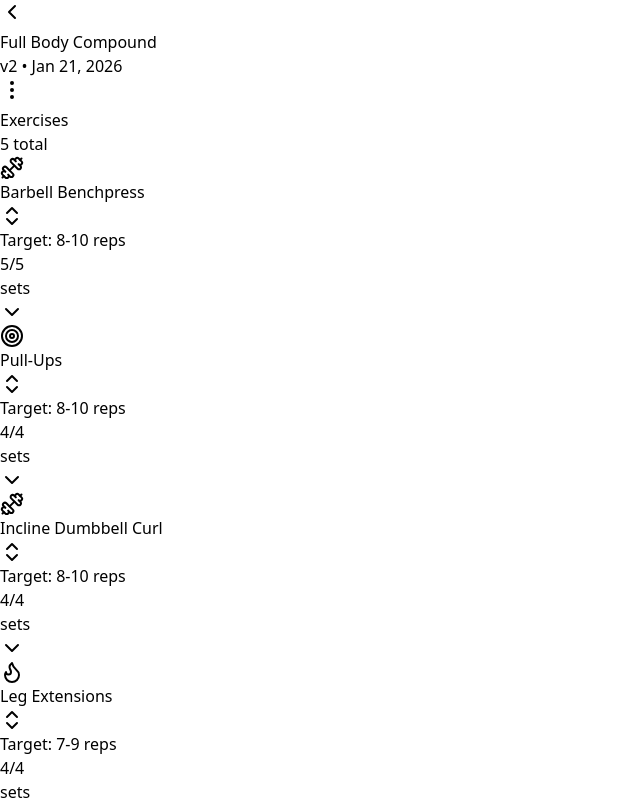
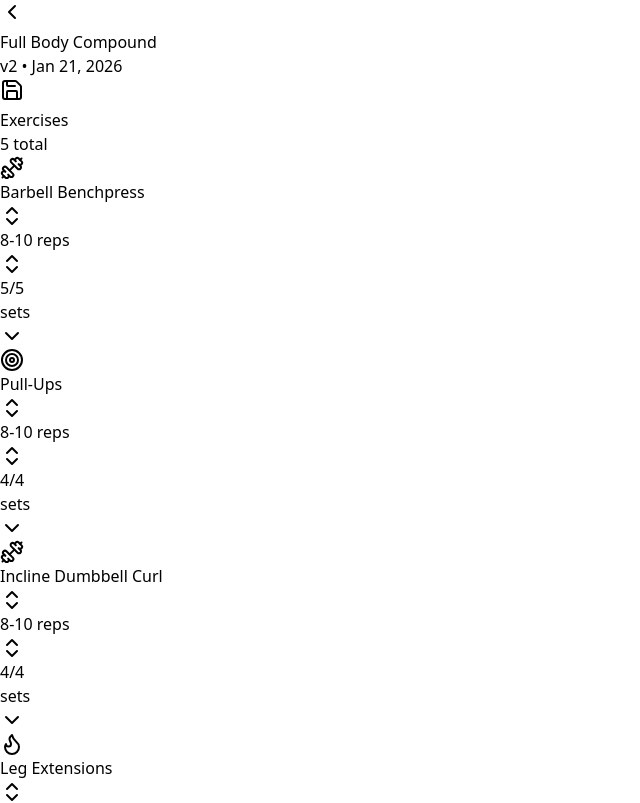
Before and after one commit to JHoang6900/progressive_overloader, a React (Vite) app: page / in a window 1280 px wide. Shown: the top 803 px of the page, without its empty margins (0-640 px from the left). Built offline with nearby package versions, Linux system fonts and the light colour scheme.

Commit message:
comboboxes properly applied to ExerciseSelector_v2.jsx for both exercises and rep ranges.

```diff
--- a/src/ExerciseSelector_v1.jsx
+++ b/src/ExerciseSelector_v1.jsx
@@ -1,6 +1,6 @@
 import React, { useState } from 'react'
 import { motion, AnimatePresence } from 'framer-motion'
-import Combobox from './ComboBox'
+import Combobox from './components/ui/archived/ComboBox'
 // import { Combobox } from "@/components/ui/combobox"
 
 import {
--- a/src/ExerciseSelector_v2.jsx
+++ b/src/ExerciseSelector_v2.jsx
@@ -1,8 +1,7 @@
-import React, { useState } from 'react'
-import { motion, AnimatePresence } from 'framer-motion'
-// import Combobox from './ComboBox'
-import { Combobox } from "@/components/ui/combobox"
-import { ALL_EXERCISES } from './data/exercises'
+import React, { useState } from "react";
+import { motion, AnimatePresence } from "framer-motion";
+import { Combobox } from "@/components/ui/combobox";
+import { ALL_EXERCISES, REP_RANGES } from "./data/exercises";
 
 import {
   ChevronLeftIcon,
@@ -17,103 +16,154 @@ import {
   TargetIcon,
   FlameIcon,
   MessageCircleIcon,
-  CircleEllipsis
-} from 'lucide-react'
-
-
+  CircleEllipsis,
+  SaveIcon
+} from "lucide-react";
 
 const exercises = [
   {
-    id: '1',
-    name: 'Barbell Benchpress',
-    icon: 'dumbbell',
-    targetReps: '8-10',
+    id: "1",
+    name: "Barbell Benchpress",
+    icon: "dumbbell",
+    targetReps: "8-10",
     sets: [
-      { weight: '45+15lbs', reps: '5' },
-      { weight: '45+15lbs', reps: '5' },
-      { weight: '45+15lbs', reps: '5' },
-      { weight: '45+15lbs', reps: '4' },
-      { weight: '45+15lbs', reps: '4' },
+      { weight: "45+15lbs", reps: "5" },
+      { weight: "45+15lbs", reps: "5" },
+      { weight: "45+15lbs", reps: "5" },
+      { weight: "45+15lbs", reps: "4" },
+      { weight: "45+15lbs", reps: "4" },
     ],
-    notes: '5x5 last 2 sets were 5x4',
+    notes: "5x5 last 2 sets were 5x4",
   },
   {
-    id: '2',
-    name: 'Pull-Ups',
-    icon: 'target',
-    targetReps: '8-10',
+    id: "2",
+    name: "Pull-Ups",
+    icon: "target",
+    targetReps: "8-10",
     sets: [
-      { weight: 'Green', reps: '10', isGreen: true },
-      { weight: 'Green', reps: '5 | 3', isGreen: true },
-      { weight: 'Green', reps: '5 | 3', isGreen: true },
-      { weight: 'Green', reps: '5 | 3', isGreen: true },
+      { weight: "Green", reps: "10", isGreen: true },
+      { weight: "Green", reps: "5 | 3", isGreen: true },
+      { weight: "Green", reps: "5 | 3", isGreen: true },
+      { weight: "Green", reps: "5 | 3", isGreen: true },
     ],
   },
   {
-    id: '3',
-    name: 'Incline Dumbbell Curl',
-    icon: 'dumbbell',
-    targetReps: '8-10',
+    id: "3",
+    name: "Incline Dumbbell Curl",
+    icon: "dumbbell",
+    targetReps: "8-10",
     sets: [
-      { weight: '20lbs', reps: '10' },
-      { weight: '20lbs', reps: '5' },
-      { weight: '15lbs', reps: '10' },
-      { weight: '15lbs', reps: '10' },
+      { weight: "20lbs", reps: "10" },
+      { weight: "20lbs", reps: "5" },
+      { weight: "15lbs", reps: "10" },
+      { weight: "15lbs", reps: "10" },
     ],
   },
   {
-    id: '4',
-    name: 'Leg Extensions',
-    icon: 'flame',
-    targetReps: '7-9',
+    id: "4",
+    name: "Leg Extensions",
+    icon: "flame",
+    targetReps: "7-9",
     sets: [
-      { weight: '85lbs', reps: '10', isRed: true },
-      { weight: '100lbs', reps: '10', isRed: true },
-      { weight: '100lbs', reps: '10', isRed: true },
-      { weight: '100lbs', reps: '10', isRed: true },
+      { weight: "85lbs", reps: "10", isRed: true },
+      { weight: "100lbs", reps: "10", isRed: true },
+      { weight: "100lbs", reps: "10", isRed: true },
+      { weight: "100lbs", reps: "10", isRed: true },
     ],
   },
   {
-    id: '5',
-    name: 'Spread Out',
-    icon: 'dumbbell',
-    targetReps: '8-10',
+    id: "5",
+    name: "Spread Out",
+    icon: "dumbbell",
+    targetReps: "8-10",
     sets: [
-      { weight: '75lbs', reps: '7' },
-      { weight: '75lbs', reps: '10' },
-      { weight: '75lbs', reps: '10' },
-      { weight: '75lbs', reps: '10' },
+      { weight: "75lbs", reps: "7" },
+      { weight: "75lbs", reps: "10" },
+      { weight: "75lbs", reps: "10" },
+      { weight: "75lbs", reps: "10" },
     ],
   },
-]
+];
+
+
+function saveEdits() {
+  const updatedExercises = exercises.map((exercise) => {
+    if (exercise.name === selectedExercise) {
+      return {
+        ...exercise,
+        sets: exercise.sets.map((set) => {
+          if (set.weight === selectedWeight && set.reps === selectedReps) {
+            return {
+              ...set,
+              weight: newWeight,
+              reps: newReps,
+            };
+          }
+          return set;
+        }),
+      };
+    }
+    return exercise;
+  });
+
+  const updatedSelectedExercise = updatedExercises.find(
+    (exercise) => exercise.name === selectedExercise
+  );
+
+  const updatedSelectedSets = updatedSelectedExercise.sets.map((set) => {
+    if (set.weight === selectedWeight && set.reps === selectedReps) {
+      return {
+        ...set,
+        weight: newWeight,
+        reps: newReps,
+      };
+    }
+    return set;
+  });
+
+  const updatedSelectedExerciseWithNewSets = {
+    ...updatedSelectedExercise,
+    sets: updatedSelectedSets,
+  };
+
+  const updatedSelectedExercises = exercises.map((exercise) =>
+    exercise.name === selectedExercise
+      ? updatedSelectedExerciseWithNewSets
+      : exercise
+  );
+
+  const newSelectedRepRange = selectedRepRange === "8-10" ? "6-8" : "8-10";
+
+  setExercises(updatedSelectedExercises);
+  setSelectedRepRange(newSelectedRepRange);
+}
 
 // switch function for exercise icons
 function ExerciseIcon({ type }) {
-  const iconClass = 'w-5 h-5'
+  const iconClass = "w-5 h-5";
   switch (type) {
-    case 'dumbbell':
-      return <DumbbellIcon className={iconClass} />
-    case 'target':
-      return <TargetIcon className={iconClass} />
-    case 'flame':
-      return <FlameIcon className={iconClass} />
+    case "dumbbell":
+      return <DumbbellIcon className={iconClass} />;
+    case "target":
+      return <TargetIcon className={iconClass} />;
+    case "flame":
+      return <FlameIcon className={iconClass} />;
     default:
-      return <DumbbellIcon className={iconClass} />
+      return <DumbbellIcon className={iconClass} />;
   }
 }
 
 function ExerciseCard({ exercise, index }) {
-  const [isExpanded, setIsExpanded] = useState(false)
-  const completedSets = exercise.sets.length
-  const totalSets = exercise.sets.length
+  const [isExpanded, setIsExpanded] = useState(false);
+  const completedSets = exercise.sets.length;
+  const totalSets = exercise.sets.length;
 
-  const [selected, setSelected] = useState(exercise.name);
+  const [selectedExercise, setSelectedExercise] = useState(exercise.name);
+  const [selectedRepRange, setSelectedRepRange] = useState(exercise.targetReps);
 
-
-  const badgeStyle = "px-3 py-1 text-sm font-medium rounded-lg bg-zinc-800/80"
+  const badgeStyle = "px-3 py-1 text-sm font-medium rounded-lg bg-zinc-800/80";
 
   return (
-
     <div>
       <div className="p-4 mb-3 border bg-zinc-900/60 backdrop-blur-xl border-zinc-800/50 rounded-xl">
         {/* Card Header */}
@@ -122,19 +172,22 @@ function ExerciseCard({ exercise, index }) {
             <div className="flex items-center justify-center w-10 h-10 rounded-lg bg-zinc-800/80 text-zinc-300">
               <ExerciseIcon type={exercise.icon} />
             </div>
-              <div className='flex flex-col gap-1'>
+            <div className="flex flex-col gap-1">
               <h3 className={`${badgeStyle} text-white`}>
                 <Combobox
-
                   items={ALL_EXERCISES}
-       value={selected}
-       onSelect={setSelected}
+                  value={selectedExercise}
+                  onSelect={setSelectedExercise}
                   placeholder="Select exercise..."
-
                 />
               </h3>
               <p className={`${badgeStyle} text-zinc-500`}>
-                  Target: {exercise.targetReps} reps
+                <Combobox
+                  items={REP_RANGES}
+                  value={selectedRepRange}
+                  onSelect={setSelectedRepRange}
+                  placeholder="Select Rep Range..."
+                />
               </p>
             </div>
           </div>
@@ -149,24 +202,16 @@ function ExerciseCard({ exercise, index }) {
             {/* TODO: INSERT EDIT ICON HERE */}
             {/* <CircleEllipsis className="w-5 h-5 text-white" /> */}
 
-
             <ChevronDownIcon className="w-5 h-5 text-zinc-500" />
           </div>
         </div>
       </div>
-
-
-
     </div>
-
-
-  )
+  );
 }
 
+export function ExerciseSelector() {
 
-
-export function ExerciseSelector() {
-  const totalSets = exercises.reduce((acc, ex) => acc + ex.sets.length, 0)
   return (
     <div className="w-full min-h-screen bg-zinc-950">
       {/* App Header */}
@@ -186,8 +231,9 @@ export function ExerciseSelector() {
             </h1>
             <p className="text-xs text-zinc-500">v2 • Jan 21, 2026</p>
           </div>
-          <button className="flex items-center justify-center w-10 h-10 transition-colors border rounded-xl bg-zinc-900/60 border-zinc-800/50 text-zinc-400 hover:text-white hover:bg-zinc-800/60">
-            <MoreVerticalIcon className="w-5 h-5" />
+          <button className="flex items-center justify-center w-10 h-10 transition-colors border rounded-xl bg-zinc-900/60 border-zinc-800/50 text-zinc-400 hover:text-white hover:bg-zinc-800/60"
+          onClick={saveEdits}>
+            <SaveIcon className="w-5 h-5" />
           </button>
         </div>
       </motion.header>
@@ -211,9 +257,18 @@ export function ExerciseSelector() {
 
         {/* Exercise Cards */}
         <div>
-          {exercises.map((exercise, index) => (
-            <ExerciseCard key={exercise.id} exercise={exercise} index={index} />
-          ))}
+          {exercises.map(
+            (
+              exercise,
+              index, // exercise prop is where it gets passed in as a singular exercise.
+            ) => (
+              <ExerciseCard
+                key={exercise.id}
+                exercise={exercise}
+                index={index}
+              />
+            ),
+          )}
         </div>
 
         {/* Comments Section */}
@@ -222,26 +277,10 @@ export function ExerciseSelector() {
           animate={{ opacity: 1, y: 0 }}
           transition={{ delay: 0.6 }}
           className="mt-6"
-        >
-        </motion.div>
+        ></motion.div>
       </main>
     </div>
-  )
+  );
 }
 
-export default ExerciseSelector
-
-
-
-
-
-
-
-// COMBOBOX EDITABLE STYLING:
-//  {isBadge ? (
-//         <span className="px-3 py-1 text-sm font-medium text-white rounded-lg bg-zinc-800/80">
-//           {value}
-//         </span>
-//       ) : (
-//         <span className="text-sm text-white">{value}</span>
-//       )}
+export default ExerciseSelector;
--- a/src/data/exercises.js
+++ b/src/data/exercises.js
@@ -13,3 +13,12 @@ export const ALL_EXERCISES = [
   { value: "squat", label: "Squat" },
   { value: "deadlift", label: "Deadlift" },
 ]
+
+export const REP_RANGES = [
+  { value: "3-5", label: "3-5 reps" },
+  { value: "5-7", label: "5-7 reps" },
+  { value: "8-10", label: "8-10 reps" },
+  { value: "10-12", label: "10-12 reps" },
+//   { value: "12-14", label: "12-14 reps" },
+//   { value: "15-20", label: "15-20 reps" },
+]
```
Also changed, not shown: src/components/ui/archived/ComboBox.jsx (renamed from src/ComboBox.jsx). Lines whose indentation alone changed are shown as unchanged.
